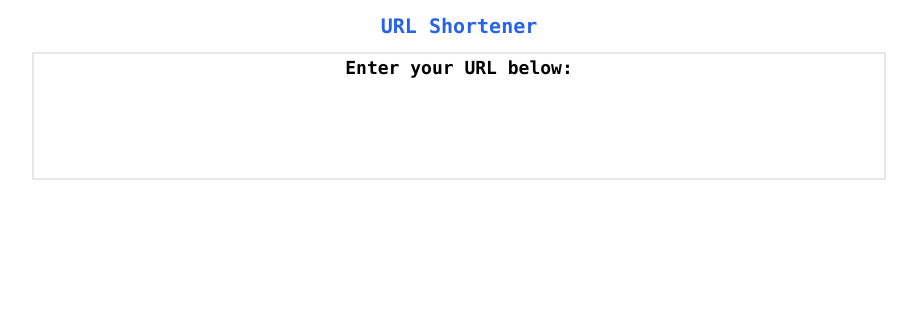
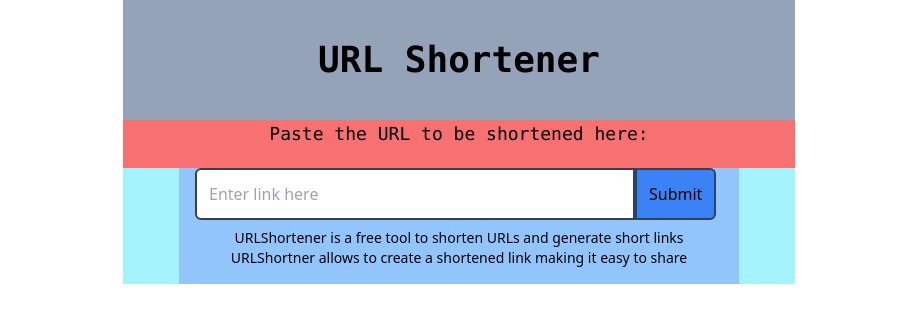
Before and after one commit to joenzkc/nextjs-url-shortener-frontend, a Next.js app: page / in a window 1280 px wide. Shown: the top 322 px of the page, without its empty margins (181-1098 px from the left). Built offline with nearby package versions, Linux system fonts and the light colour scheme.

Commit message:
edit index.tsx

```diff
--- a/pages/index.tsx
+++ b/pages/index.tsx
@@ -1,13 +1,33 @@
 export default function Home() {
   return (
-    <div className="flex-auto grid place-items-center">
-      <h1 className="font-mono text-center text-xl font-bold mt-3 mb-3 text-blue-600">
-        URL Shortener
-      </h1>
-      <div className="box-border w-4/6 h-32 border-2">
-        <h1 className="text-center font-mono text-lg font-bold">
-          Enter your URL below:{" "}
+    <div className="container bg-cyan-200 w-4/6 ml-auto mr-auto max-w-2xl">
+      <div className="bg-slate-400 ml-auto mr-auto">
+        <h1 className="text-center font-bold font-mono text-4xl p-10">
+          URL Shortener
         </h1>
+      </div>
+      <div className="bg-red-400 ml-auto mr-auto">
+        <p className="text-center font-mono text-lg px-5 pb-5">
+          Paste the URL to be shortened here:
+        </p>
+      </div>
+      <div className="bg-blue-300 ml-auto mr-auto w-5/6 max-w-xl px-4 pb-4">
+        <form method="post">
+          <input
+            className="border-2 border-slate-700 rounded-l-md ml-auto mr-auto p-3 w-5/6"
+            placeholder="Enter link here"
+          ></input>
+          <input
+            className="border-2 hover:border-gray-500 border-y-slate-700 border-x-slate-700 border-r-slate-700 cursor-pointer bg-blue-500 rounded-r-md p-3 w-2/7"
+            type="submit"
+          ></input>
+        </form>
+        <p className="text-center font-sans text-sm mt-2">
+          URLShortener is a free tool to shorten URLs and generate short links
+        </p>
+        <p className="text-center font-sans text-sm">
+          URLShortner allows to create a shortened link making it easy to share
+        </p>
       </div>
     </div>
   );
```
